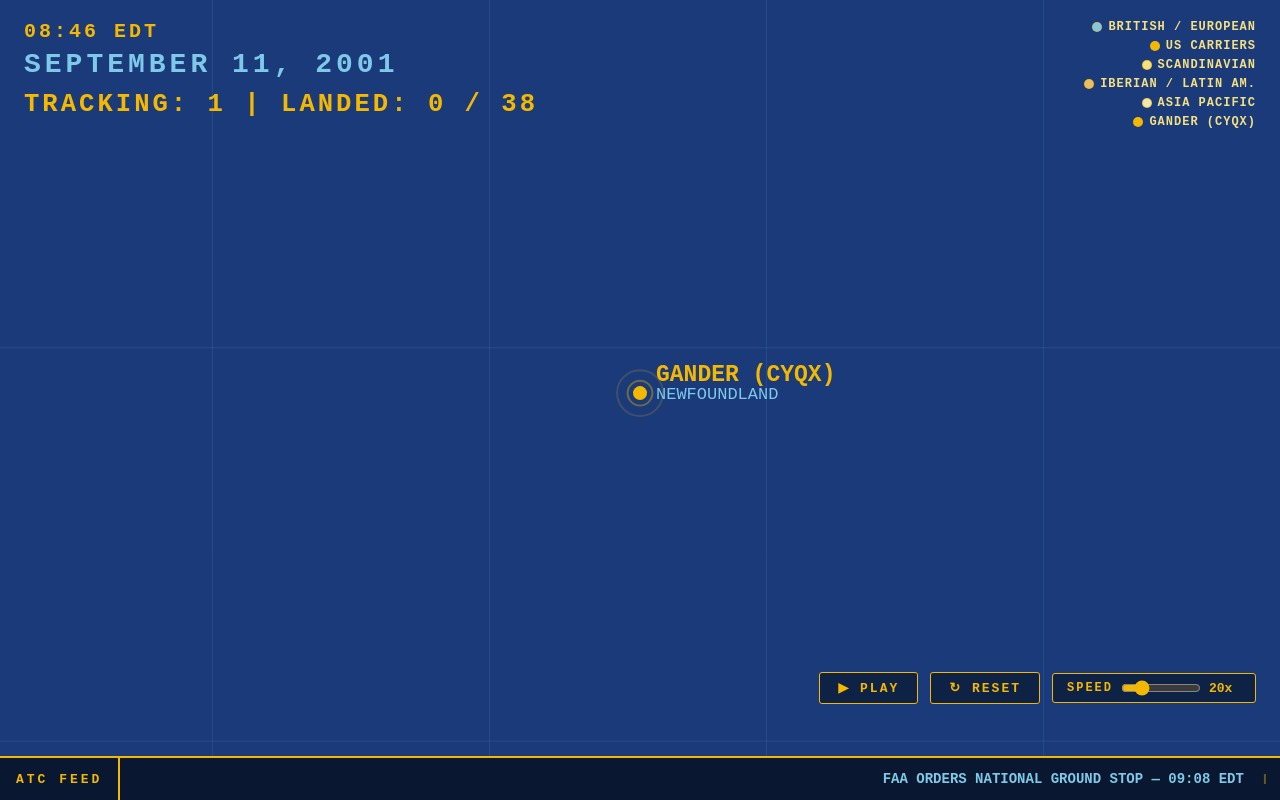
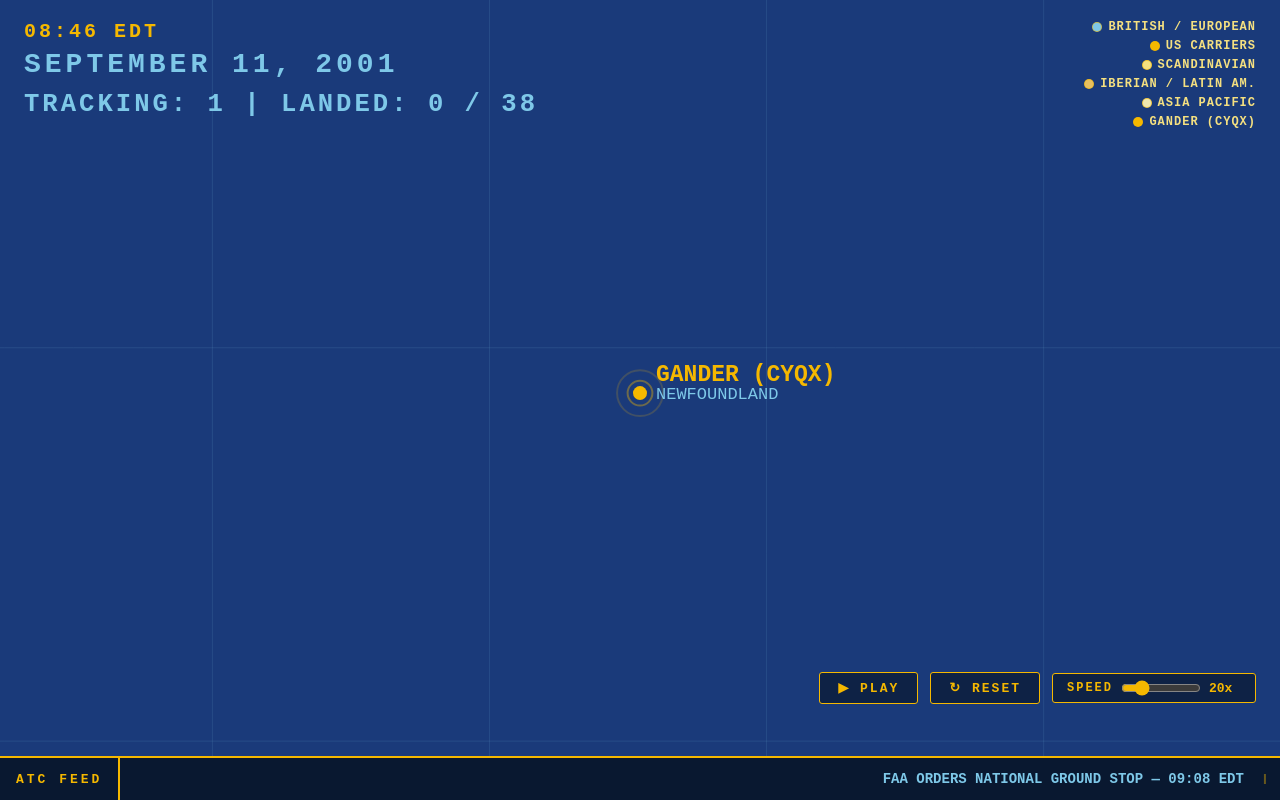
Before and after one commit to jrichalot/come-from-away, a plain HTML site: page index.html in a window 1280 px wide. Drawn offline with nearby package versions, Linux system fonts and the light colour scheme; no server answers.

Commit message:
Add files via upload
change tracking counter colour to light blue

```diff
--- a/index.html
+++ b/index.html
@@ -98,7 +98,7 @@
   }
   #hud-count {
     font-size: clamp(15px, 2vw, 26px);
-    color: #f5b800;
+    color: #7ec8e8;
     letter-spacing: 3px;
     margin-top: 10px;
     font-weight: bold;
```
